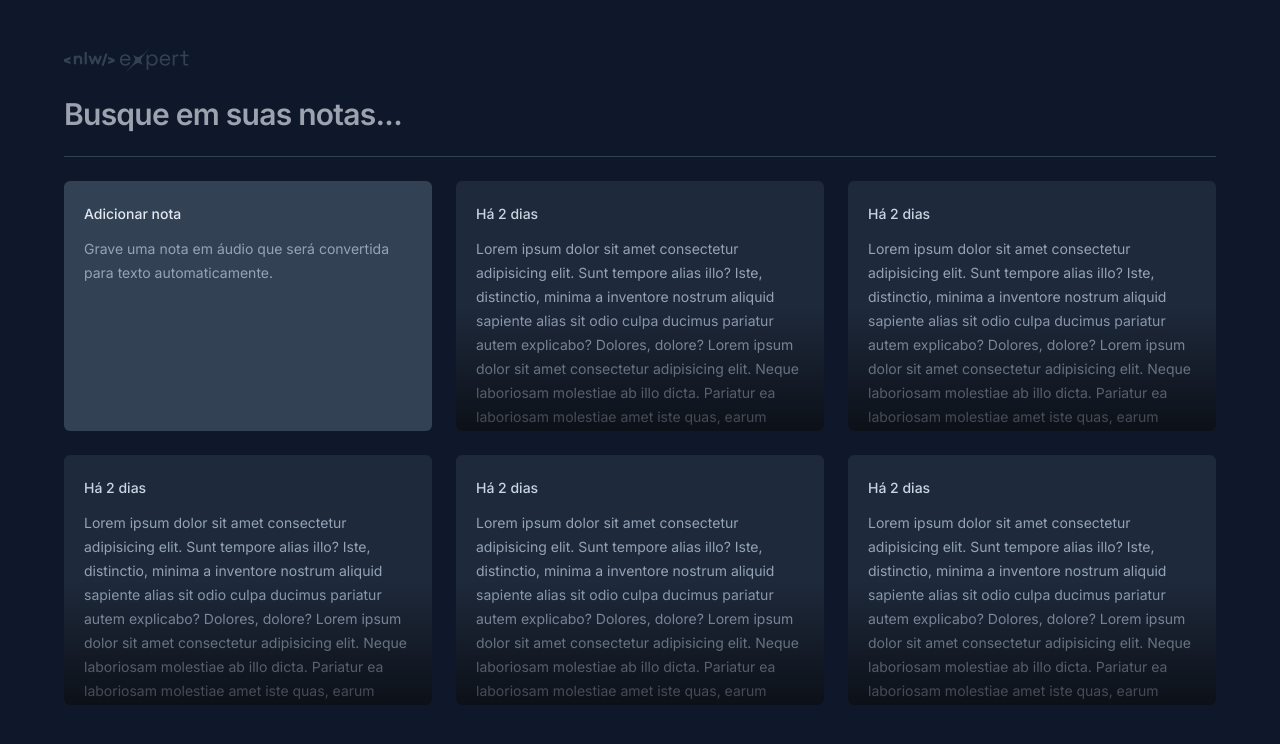
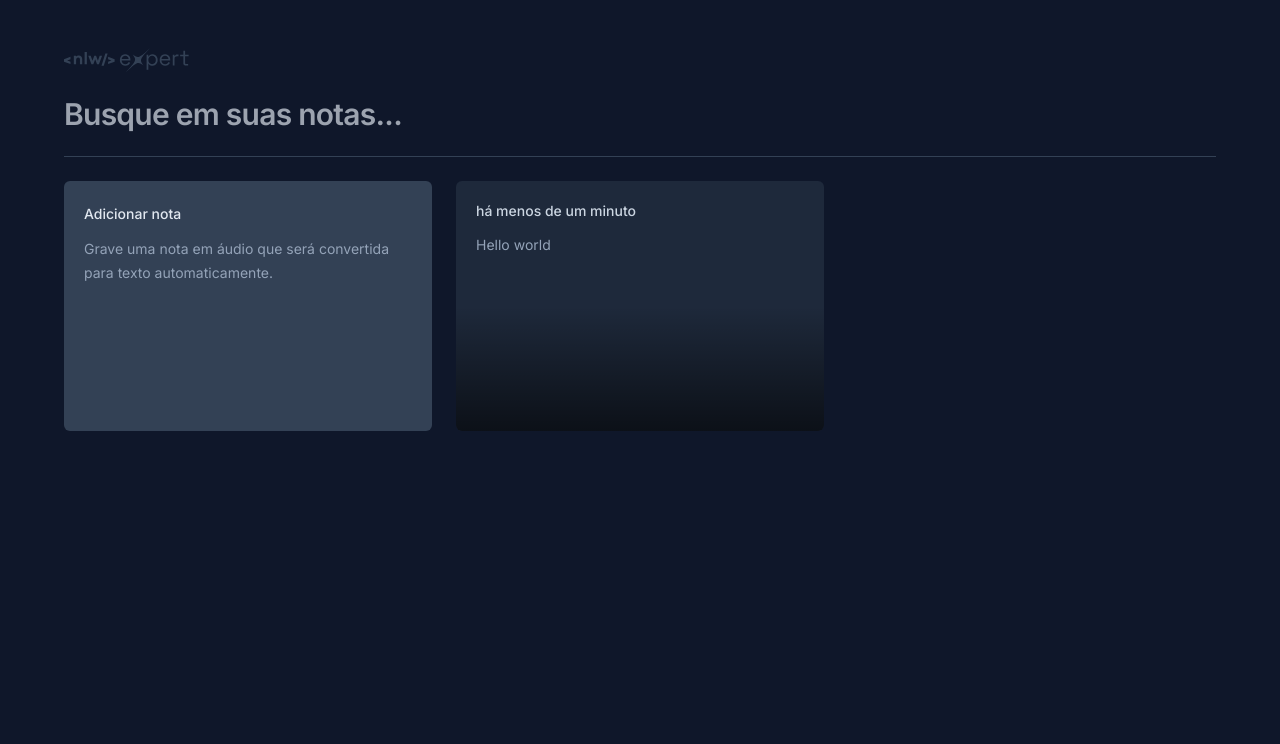
Before and after one commit to Igwbriel/Expert-Notes, a React (Vite) app: page / in a window 1280 px wide. Shown: the top 744 px of the page. Built offline with nearby package versions, Linux system fonts and the light colour scheme.

Commit message:
Adicionando Modal usando Radix-UI

```diff
--- a/package.json
+++ b/package.json
@@ -10,6 +10,8 @@
     "preview": "vite preview"
   },
   "dependencies": {
+    "@radix-ui/react-dialog": "^1.0.5",
+    "date-fns": "^3.3.1",
     "react": "^18.2.0",
     "react-dom": "^18.2.0"
   },
--- a/src/app.tsx
+++ b/src/app.tsx
@@ -20,11 +20,12 @@
       <div className="grid grid-cols-3 gap-6 auto-rows-[250px]">
         <NewNoteCard />
 
-        <Notecard />
-        <Notecard />
-        <Notecard />
-        <Notecard />
-        <Notecard />
+        <Notecard
+          note={{
+            date: new Date(),
+            content: 'Hello world',
+          }}
+        />
       </div>
     </div>
   )
--- a/src/components/note-card.tsx
+++ b/src/components/note-card.tsx
@@ -1,17 +1,42 @@
-export function Notecard() {
+import * as Dialog from '@radix-ui/react-dialog'
+import { formatDistanceToNow } from 'date-fns'
+import { ptBR } from 'date-fns/locale'
+
+interface NoteCardProps {
+  note: {
+    date: Date
+    content: string
+  }
+}
+
+export function Notecard({ note }: NoteCardProps) {
   return (
-    <button className="rounded-md text-left bg-slate-800 p-5 space-y-3 outline-none overflow-hidden relative hover:ring-2 hover:ring-slate-600 focus-visible:ring-2 focus-visible:ring-lime-400">
-      <span className="text-sm font-medium text-slate-300">Há 2 dias</span>
-      <p className="text-sm leading-6 text-slate-400">
-        Lorem ipsum dolor sit amet consectetur adipisicing elit. Sunt tempore
-        alias illo? Iste, distinctio, minima a inventore nostrum aliquid
-        sapiente alias sit odio culpa ducimus pariatur autem explicabo? Dolores,
-        dolore? Lorem ipsum dolor sit amet consectetur adipisicing elit. Neque
-        laboriosam molestiae ab illo dicta. Pariatur ea laboriosam molestiae
-        amet iste quas, earum possimus consectetur harum vitae fugit fuga natus
-        eligendi.
-      </p>
-      <div className="absolute bottom-0 left-0 right-0 h-1/2 bg-gradient-to-t from-black/60 to-black/0 pointer-events-none" />
-    </button>
+    <Dialog.Root>
+      <Dialog.Trigger className="rounded-md text-left flex flex-col bg-slate-800 p-5 gap-y-3 outline-none overflow-hidden relative hover:ring-2 hover:ring-slate-600 focus-visible:ring-2 focus-visible:ring-lime-400">
+        <span className="text-sm font-medium text-slate-300">
+          {formatDistanceToNow(note.date.toISOString(), {
+            locale: ptBR,
+            addSuffix: true,
+          })}
+        </span>
+        <p className="text-sm leading-6 text-slate-400">{note.content}</p>
+        <div className="absolute bottom-0 left-0 right-0 h-1/2 bg-gradient-to-t from-black/60 to-black/0 pointer-events-none" />
+      </Dialog.Trigger>
+
+      <Dialog.Portal>
+        <Dialog.Overlay className="inset-0 fixed bg-black/50" />
+        <Dialog.Content className="fixed left-1/2 top-1/2 -translate-x-1/2 -translate-y-1/2 max-w-[640px] h-[60vh] w-full bg-slate-700 rounded-md flex flex-col outline-none">
+          <div className="flex flex-1 flex-col gap-3 p-5">
+            <span className="text-sm font-medium text-slate-300">
+              {formatDistanceToNow(note.date, {
+                locale: ptBR,
+                addSuffix: true,
+              })}
+            </span>
+            <p className="text-sm leading-6 text-slate-400">{note.content}</p>
+          </div>
+        </Dialog.Content>
+      </Dialog.Portal>
+    </Dialog.Root>
   )
 }
```
Also changed, not shown: 1 other file (tests, documents, lock files or other folders).
